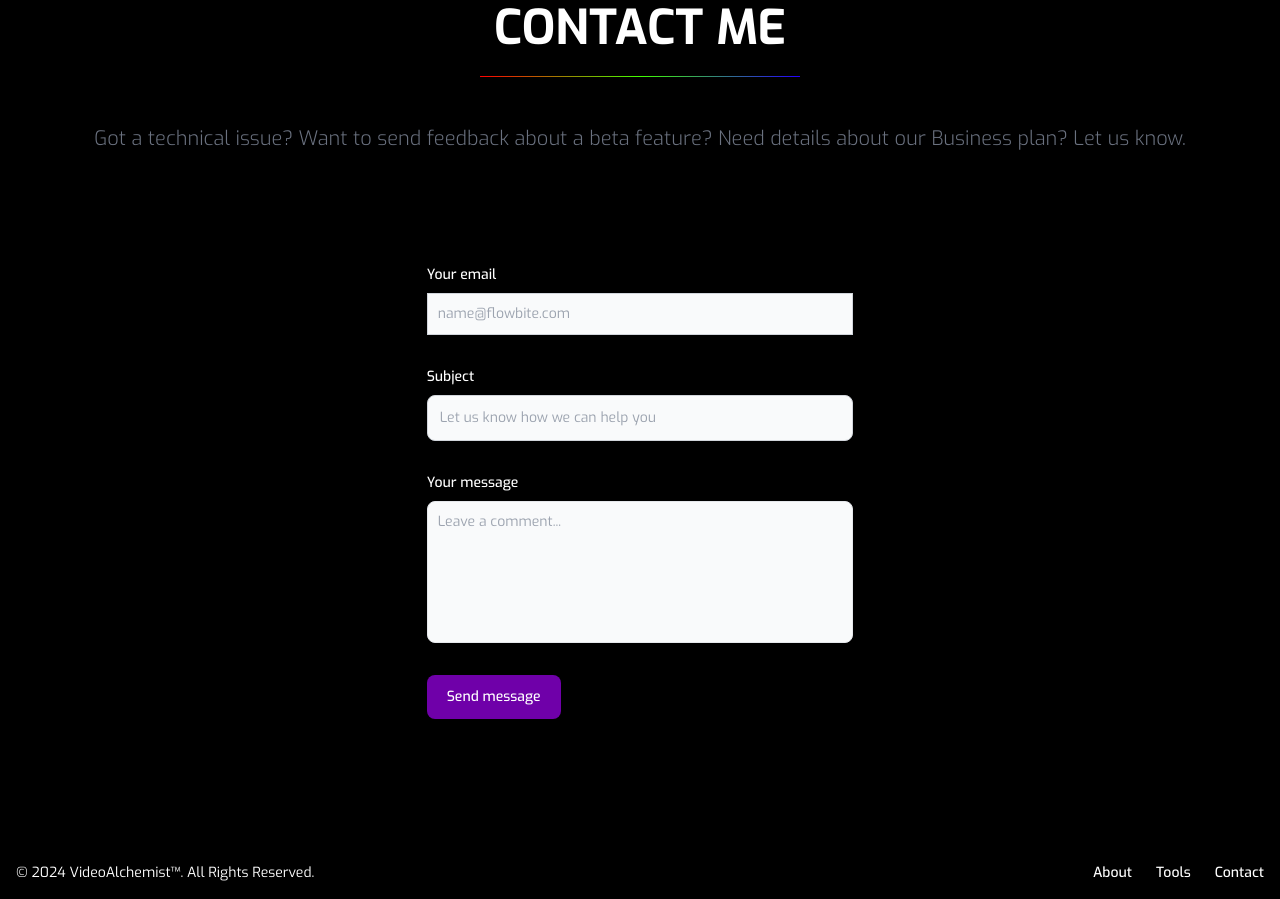
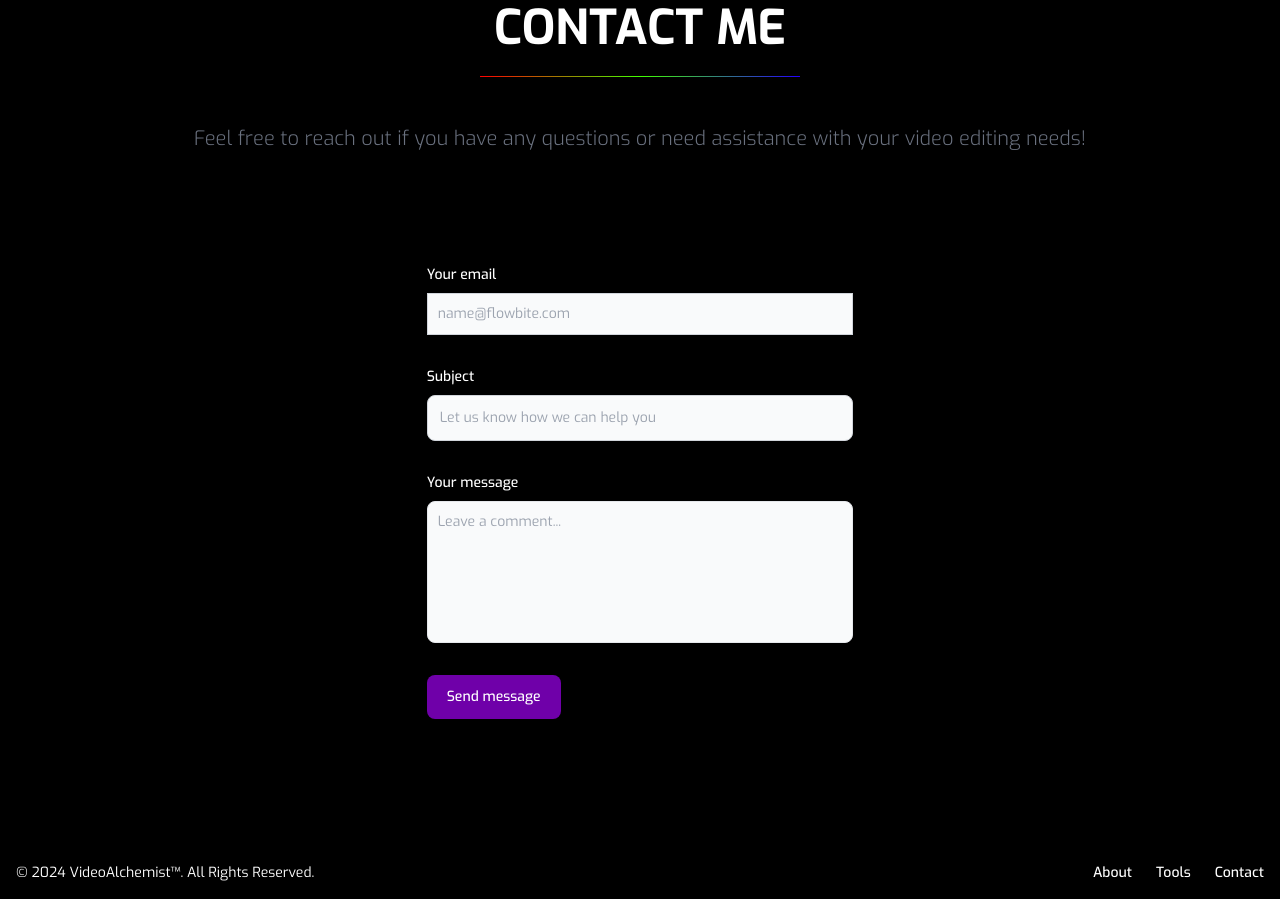
Before and after one commit to waheed3742/video_editor_portfolio, a React (Vite) app: page / in a window 1280 px wide. Shown: the part 2760-3659 px from the top of the page. Built offline with nearby package versions, Linux system fonts and the light colour scheme.

Commit message:
Update Contact.tsx

```diff
--- a/src/components/Contact.tsx
+++ b/src/components/Contact.tsx
@@ -12,8 +12,7 @@ const Contact = () => {
           </div>
 
           <p className="mb-8 lg:mb-16 font-light text-center text-gray-500 dark:text-gray-400 sm:text-xl">
-            Got a technical issue? Want to send feedback about a beta feature?
-            Need details about our Business plan? Let us know.
+            Feel free to reach out if you have any questions or need assistance with your video editing needs!
           </p>
           <div className="w-full">
             <form
```
